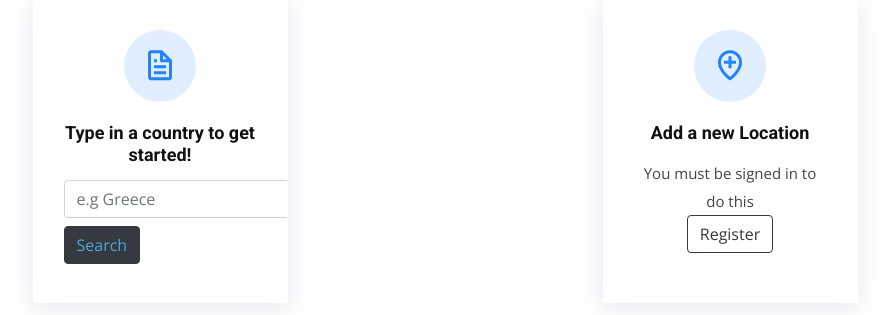
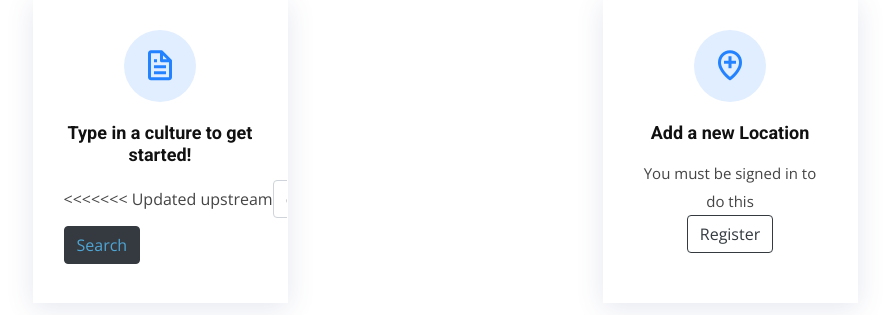
Before and after one commit to Parry-Parry/CityScannerWAD2, a Django app: page / in a window 1280 px wide. Shown: the part 861-1176 px from the top of the page, without its empty margins (195-1085 px from the left). Run offline with Django 3.2, Linux system fonts and the light colour scheme; some libraries are stand-ins or nearby versions.

Commit message:
reverted to functional but without css

```diff
--- a/scanner/urls.py
+++ b/scanner/urls.py
@@ -15,7 +15,7 @@ urlpatterns = [
   path('profile/', views.show_profile, name='profile'),
   path('logout/', views.user_logout, name='logout'),
   path('search/', views.search, name='search'),
-  path('choose_type/', views.choose_type, name='choose_type'),
+  path('pagetype/<slug:culture_name_slug>/', views.choose_type, name='choose_type'),
   path('results/nightlife/<slug:culture_name_slug>/', views.show_nightlife, name='show_nightlife'),
   path('results/foodanddrink/<slug:culture_name_slug>/', views.show_foodanddrink, name='show_foodanddrink'),
   path('results/lifestyle/<slug:culture_name_slug>/', views.show_lifestyle, name='show_lifestyle'),
--- a/scanner/views.py
+++ b/scanner/views.py
@@ -4,24 +4,33 @@ from scanner.models import NightlifePage, LifestylePage, FoodAndDrinkPage, UserP
 from django.contrib.auth.decorators import login_required
 from django.contrib.auth import authenticate, login, logout
 from django.http import HttpResponse
+from django.template.defaultfilters import slugify
 
 
 # Create your views here.
 def homepage(request):
     return render(request, 'scanner/homepage.html')
-
-
 def search(request):
     return render(request, 'scanner/search.html')
 
 
 def locationchoice(request):
+    if request.method=='POST':
+        search = request.POST.get('culture_search')
+        slug_search = slugify(search)
+        return redirect(reverse('scanner:choose_type', arg=[slug_search]))
+
     return render(request, 'scanner/locationchoice.html')
 
 
-def choose_type(request):
+def choose_type(request, culture_name_slug):
     context_dict = {}
-    context_dict['culture'] = request.GET['culturebox']
+    try:
+        culture = Culture.objects.get(slug=culture_name_slug)
+        context_dict['culture'] = culture
+    except Culture.DoesNotExist:
+        context_dict['culture'] = None
+
     return render(request, 'scanner/choose_type.html', context=context_dict)
 
 
--- a/templates/scanner/homepage.html
+++ b/templates/scanner/homepage.html
@@ -31,11 +31,16 @@ Get Started
           <div class="col-md-6 col-lg-3 d-flex align-items-stretch mx-auto" data-aos="fade-up">
             <div class="icon-box icon-box-blue">
               <div class="icon"><i class="bx bx-file"></i></div>
-              <h4 class="title"><a href="">Type in a country to get started!</a></h4>
+              <h4 class="title"><a href="">Type in a culture to get started!</a></h4>
               <form class="form-inline">
                 <div class="form-group mb-2">
+<<<<<<< Updated upstream
                   <label for="culture" class="sr-only">Type Here!</label>
                   <input type="text" class="form-control" name="culturebox" id="culture" placeholder="e.g Greece">
+=======
+                  <label for="inputPassword2" class="sr-only">Type Here!</label>
+                  <input type="text" class="form-control" id="inputPassword2" placeholder="e.g Greek">
+>>>>>>> Stashed changes
                 </div>
                 <button type="submit" class="btn btn-dark mb-2"><a href="{% url 'scanner:choose_type' %}">Search</a></button>
               </form>
--- a/templates/scanner/search.html
+++ b/templates/scanner/search.html
@@ -2,4 +2,7 @@
 <h1>Main Search</h1>
 
 <div>
-  <form
+  <form method="get" method='post' action="{% url 'scanner:search' %}">
+    <input id="culture_search" type="text" name="culture_search">
+    <input type="search" value="search">
+  </form>
```
Also changed, not shown: templates/scanner/choose_type.html (+14 -68 lines).
